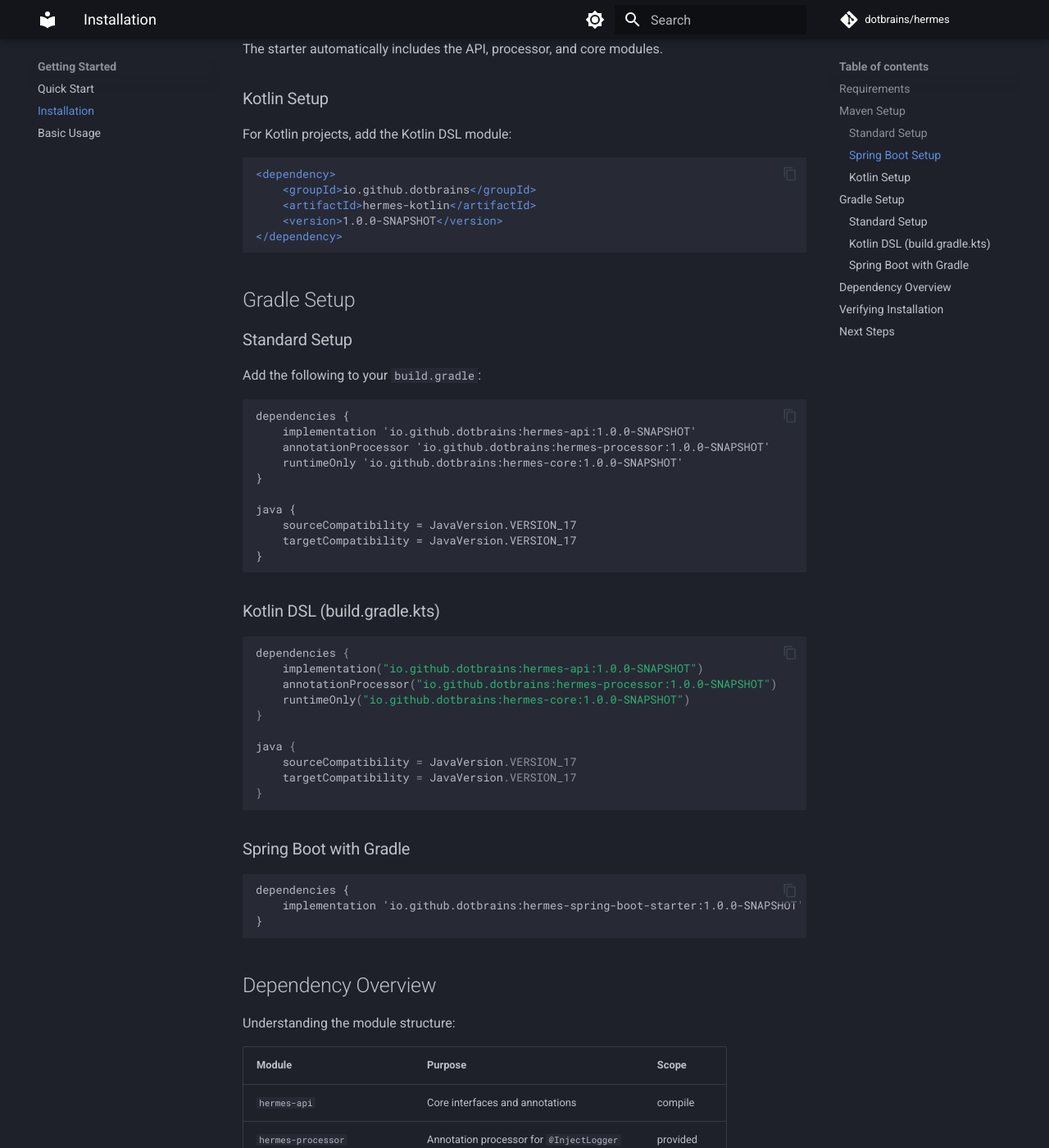
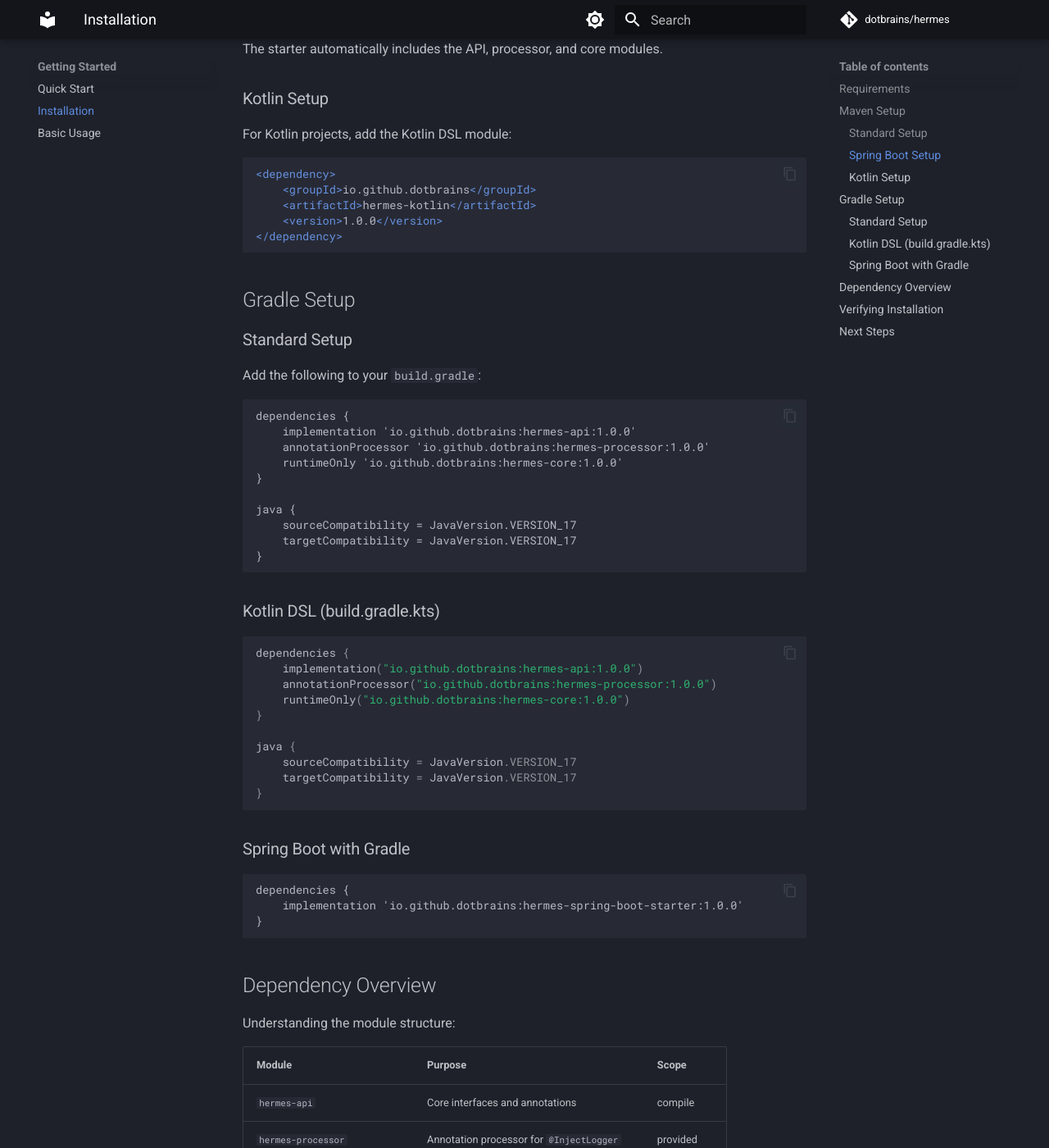
Before and after one commit to dotbrains/hermes, an MkDocs documentation site: the page built from docs/src/getting-started/installation.md, in a window 1280 px wide and 1400 px high, scrolled down 1664 px. Shown: the whole window at 82% size. Built offline with MkDocs 1.6.1 and Material for MkDocs 9.7.7, drawn with Linux system fonts in a browser that asks for light colours; comment, search, counter and statistics services are not loaded; the version menu is left out; some of the changed text lies outside the part shown.

Commit message:
chore: update version from 1.0.0-SNAPSHOT to 1.0.0 in documentation
Update all documentation files to reference stable version 1.0.0 instead of SNAPSHOT version.

````diff
--- a/docs/src/getting-started/installation.md
+++ b/docs/src/getting-started/installation.md
@@ -19,14 +19,14 @@
     <dependency>
         <groupId>io.github.dotbrains</groupId>
         <artifactId>hermes-api</artifactId>
-        <version>1.0.0-SNAPSHOT</version>
+        <version>1.0.0</version>
     </dependency>
 
     <!-- Annotation processor (for @InjectLogger) -->
     <dependency>
         <groupId>io.github.dotbrains</groupId>
         <artifactId>hermes-processor</artifactId>
-        <version>1.0.0-SNAPSHOT</version>
+        <version>1.0.0</version>
         <scope>provided</scope>
     </dependency>
 
@@ -34,7 +34,7 @@
     <dependency>
         <groupId>io.github.dotbrains</groupId>
         <artifactId>hermes-core</artifactId>
-        <version>1.0.0-SNAPSHOT</version>
+        <version>1.0.0</version>
         <scope>runtime</scope>
     </dependency>
 </dependencies>
@@ -52,7 +52,7 @@
                     <path>
                         <groupId>io.github.dotbrains</groupId>
                         <artifactId>hermes-processor</artifactId>
-                        <version>1.0.0-SNAPSHOT</version>
+                        <version>1.0.0</version>
                     </path>
                 </annotationProcessorPaths>
             </configuration>
@@ -69,7 +69,7 @@
 <dependency>
     <groupId>io.github.dotbrains</groupId>
     <artifactId>hermes-spring-boot-starter</artifactId>
-    <version>1.0.0-SNAPSHOT</version>
+    <version>1.0.0</version>
 </dependency>
 ```
 
@@ -83,7 +83,7 @@
 <dependency>
     <groupId>io.github.dotbrains</groupId>
     <artifactId>hermes-kotlin</artifactId>
-    <version>1.0.0-SNAPSHOT</version>
+    <version>1.0.0</version>
 </dependency>
 ```
 
@@ -95,9 +95,9 @@
 
 ```gradle
 dependencies {
-    implementation 'io.github.dotbrains:hermes-api:1.0.0-SNAPSHOT'
-    annotationProcessor 'io.github.dotbrains:hermes-processor:1.0.0-SNAPSHOT'
-    runtimeOnly 'io.github.dotbrains:hermes-core:1.0.0-SNAPSHOT'
+    implementation 'io.github.dotbrains:hermes-api:1.0.0'
+    annotationProcessor 'io.github.dotbrains:hermes-processor:1.0.0'
+    runtimeOnly 'io.github.dotbrains:hermes-core:1.0.0'
 }
 
 java {
@@ -110,9 +110,9 @@
 
 ```kotlin
 dependencies {
-    implementation("io.github.dotbrains:hermes-api:1.0.0-SNAPSHOT")
-    annotationProcessor("io.github.dotbrains:hermes-processor:1.0.0-SNAPSHOT")
-    runtimeOnly("io.github.dotbrains:hermes-core:1.0.0-SNAPSHOT")
+    implementation("io.github.dotbrains:hermes-api:1.0.0")
+    annotationProcessor("io.github.dotbrains:hermes-processor:1.0.0")
+    runtimeOnly("io.github.dotbrains:hermes-core:1.0.0")
 }
 
 java {
@@ -125,7 +125,7 @@
 
 ```gradle
 dependencies {
-    implementation 'io.github.dotbrains:hermes-spring-boot-starter:1.0.0-SNAPSHOT'
+    implementation 'io.github.dotbrains:hermes-spring-boot-starter:1.0.0'
 }
 ```
 
````
Also changed, not shown: QUICKSTART.md (+8 -8 lines), docs/src/getting-started/quick-start.md (+7 -7 lines), README.md.
